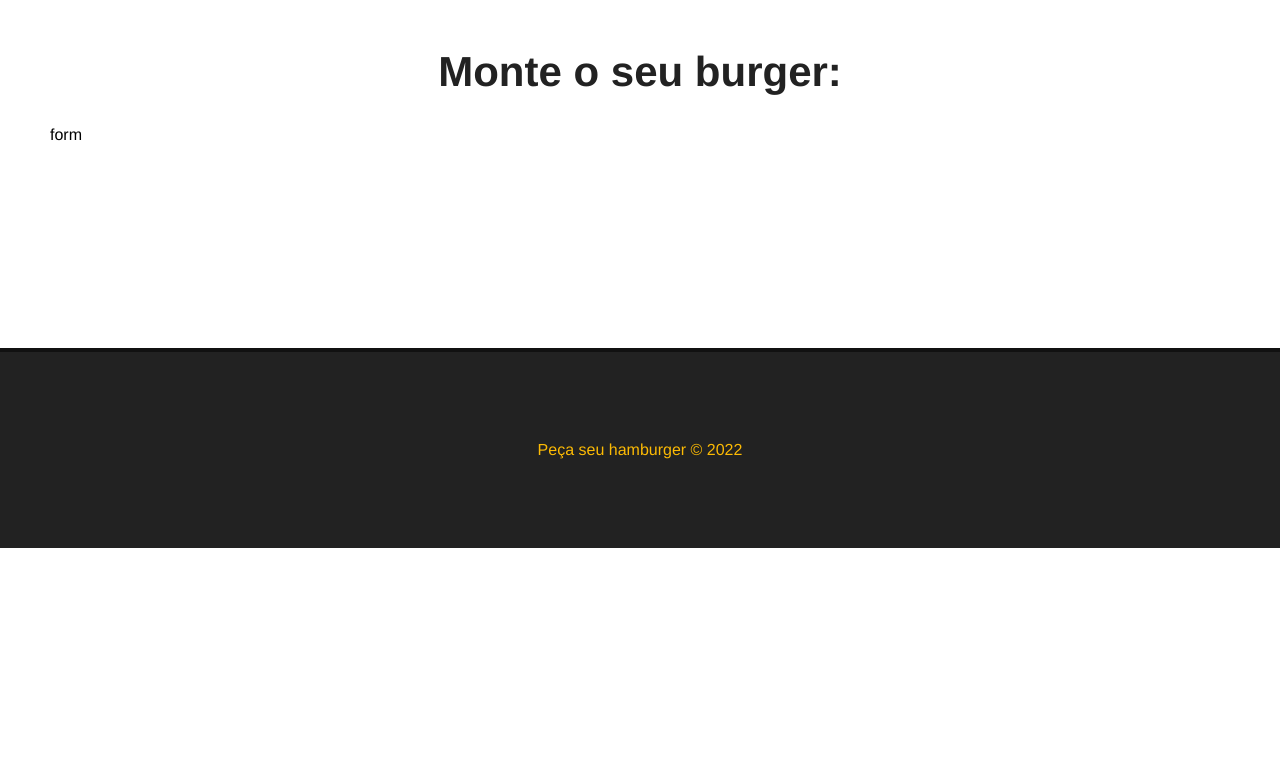
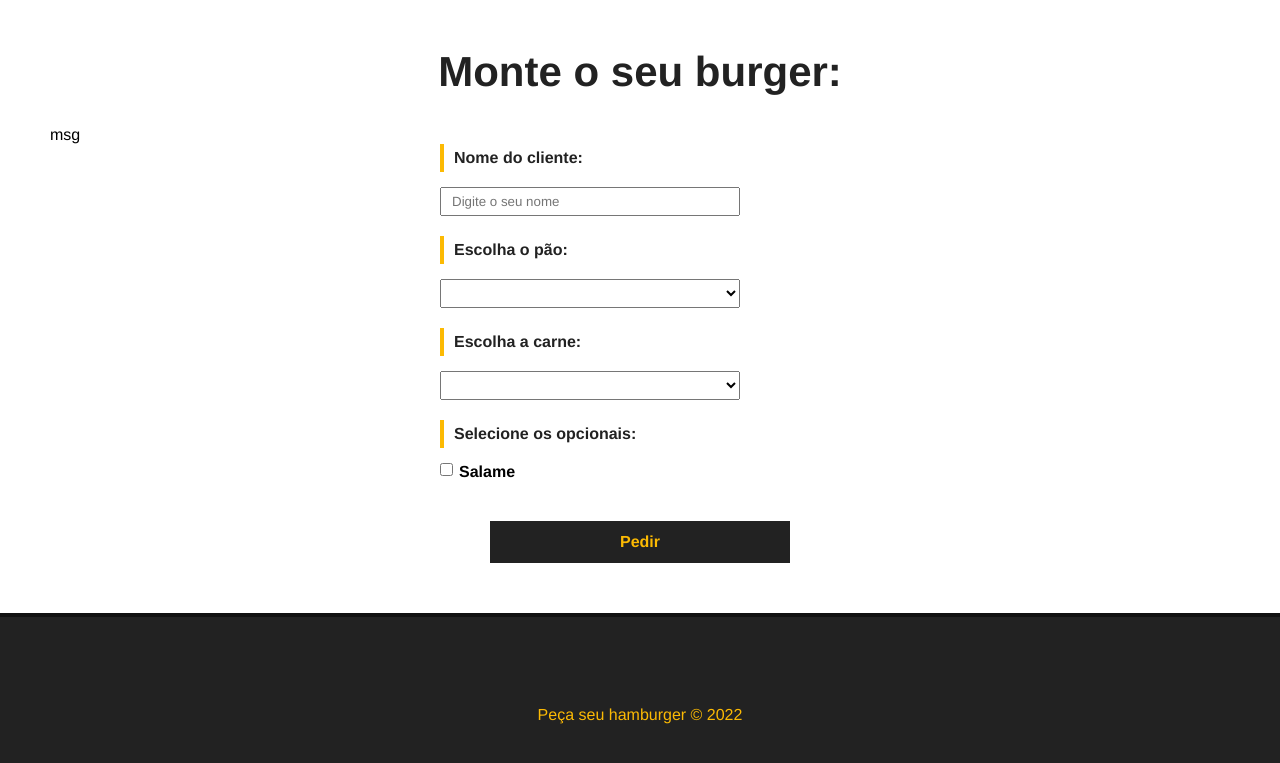
Before and after one commit to LeonardoScherer/curso_vuejs3, a Vue app in the folder proj_pedir_hamburger/: page / in a window 1280 px wide. Shown: the part 880-1643 px from the top of the page. Before the commit the page ends 1428 px from the top, so only its background shows below. Built offline with nearby package versions, Linux system fonts and the light colour scheme.

Commit message:
Formulario de pedido

```diff
--- /dev/null
+++ b/proj_pedir_hamburger/src/components/BurgerForm.vue
@@ -0,0 +1,116 @@
+<template>
+    <div>
+        <p>msg</p>
+
+        <div>
+            <form id="burger-form">
+                <div class="input-container">
+                    <label for="nome">Nome do cliente:</label>
+                    <input type="text" id="nome" name="nome" v-model="nome" placeholder="Digite o seu nome">
+                </div>
+                <div class="input-container">
+                    <label for="pao">Escolha o pão:</label>
+                    <select name="pao" id="pao" v-model="pao">
+                        <option value="">Selecione seu pão</option>
+                        <option value="integral">Integral</option>
+                    </select>
+                </div>
+                <div class="input-container">
+                    <label for="carne">Escolha a carne:</label>
+                    <select name="carne" id="carne" v-model="carne">
+                        <option value="">Selecione a carne</option>
+                        <option value="maminha">maminha</option>
+                    </select>
+                </div>
+                <div id="opcionais-container" class="input-container">
+                    <label id="opcionais-title" for="opcionais">Selecione os opcionais:</label>
+                    <div class="checkbox-container">
+                        <input type="checkbox" name="opcionais" v-model="opcionais" value="salame">
+                        <span>Salame</span>
+                    </div>
+                </div>
+                <div class="input-container">
+                    <input type="submit" class="submit-btn" value="Pedir">
+                </div>
+            </form>
+        </div>
+    </div>
+
+</template>
+
+<script>
+export default {
+    name: 'BurgerForm'
+}
+</script>
+
+<style scoped>
+
+    #burger-form {
+        max-width: 400px;
+        margin: 0 auto;
+    }
+
+    .input-container {
+        display: flex;
+        flex-direction: column;
+        margin-bottom: 20px;
+    }
+
+    label {
+        font-weight: bold;
+        margin-bottom: 15px;
+        color: #222;
+        padding: 5px 10px;
+        border-left: 4px solid #FCBA03;
+    }
+
+    input, select {
+        padding: 5px 10px;
+        width: 300px;
+    }
+
+    #opcionais-container {
+        flex-direction: row;
+        flex-wrap: wrap;
+    }
+
+    #opcionais-title {
+        width: 100%;
+    }
+
+    .checkbox-container {
+        display: flex;
+        align-items: flex-start;
+        width: 50%;
+        margin-bottom: 20px;
+    }
+
+    .checkbox-container span,
+    .checkbox-container input {
+        width: auto;
+    }
+
+    .checkbox-container span {
+        margin-left: 6px;
+        font-weight: bold;
+    }
+
+    .submit-btn {
+        background-color: #222;
+        color: #FCBA03;
+        font-weight: bold;
+        border: 2px solid #222;
+        padding: 10px;
+        font-size: 16px;
+        margin: 0 auto;
+        cursor: pointer;
+        transition: .5s;
+    }
+
+    .submit-btn:hover {
+        background-color: transparent;
+        color: #222;
+    }
+
+</style>
--- a/proj_pedir_hamburger/src/views/HomeView.vue
+++ b/proj_pedir_hamburger/src/views/HomeView.vue
@@ -2,17 +2,19 @@
   <Banner />
   <div class="main-container">
     <h1>Monte o seu burger:</h1>
-    <p>form</p>
+    <BurgerForm />
   </div>
 </template>
 
 <script>
 import Banner from '@/components/Banner.vue'
+import BurgerForm from '@/components/BurgerForm.vue'
 
 export default {
   name: 'HomeView',
   components: {
-    Banner
+    Banner,
+    BurgerForm
   }
 }
 </script>
```
